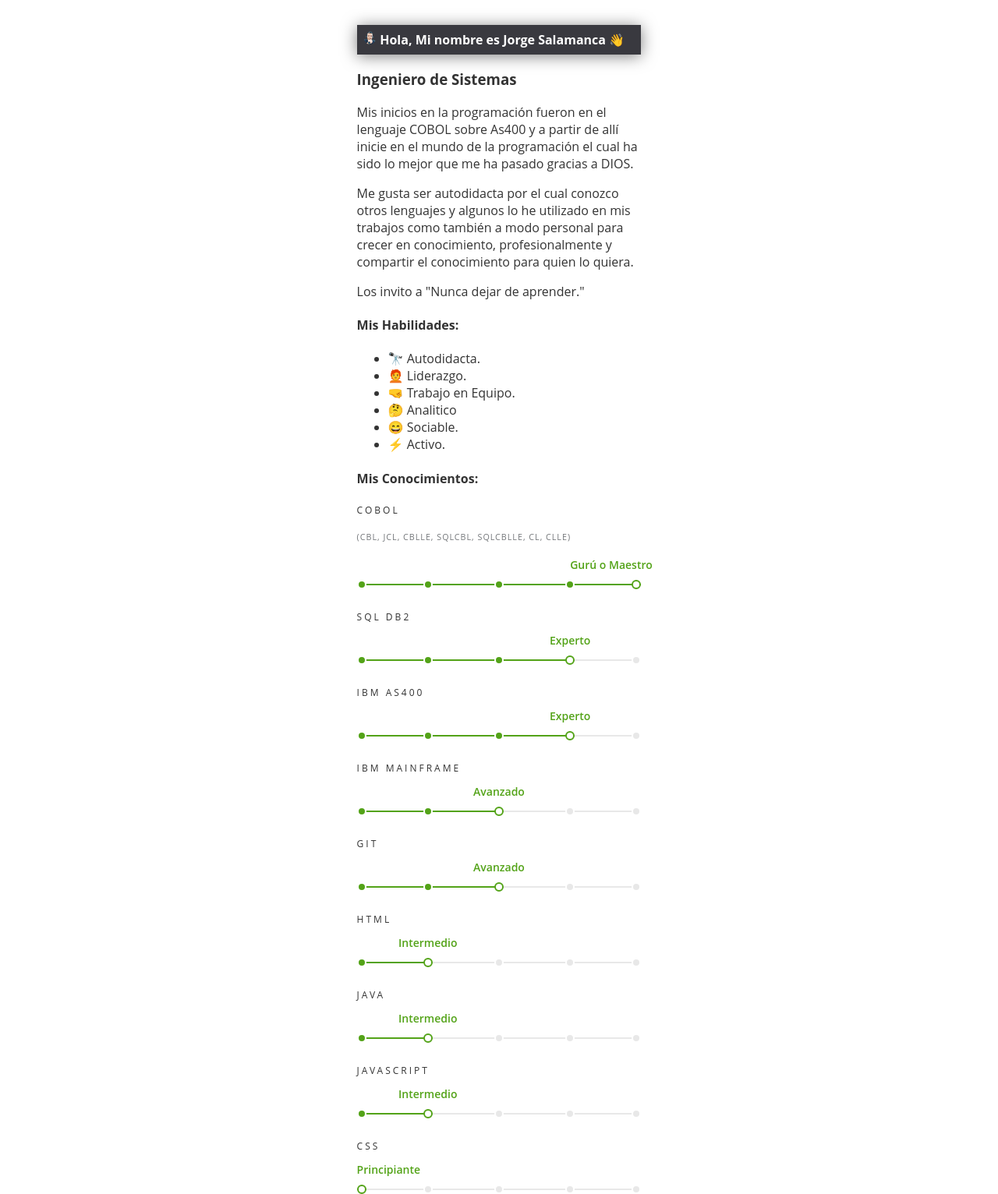
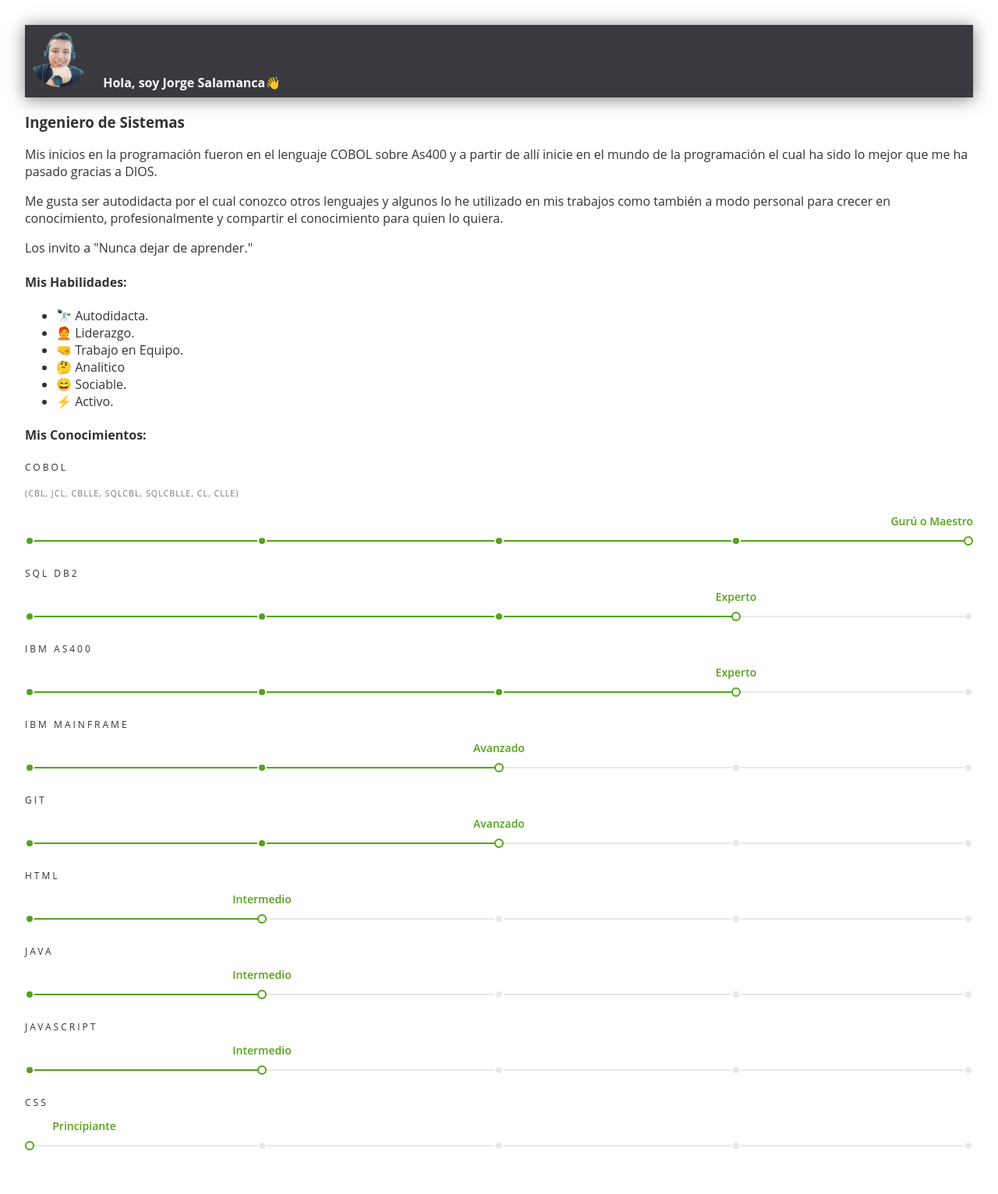
Before and after one commit to Georgesala93/georgesala93.github.io, a plain HTML site: page index.html in a window 1280 px wide. Shown: the whole page at 78% size. After the commit the page ends 1503 px from the top, so only its background shows below. Drawn offline with Linux system fonts and the light colour scheme.

Commit message:
Update index

```diff
--- a/css/style.css
+++ b/css/style.css
@@ -173,22 +173,22 @@ section {
 
 #container
 {
-    width: 30%;
+    width: 100%;
     padding: 0;
     text-align: left;
     border: 0;
     margin: 0 auto;
-    /*position: absolute;*/
+    position: static;
 }
 
 #containerperfil
 {
-    width: 30%;
+    width: 100%;
     padding: 0;
     text-align: left;
     border: 0;
     margin: 0 auto;
-    /*position: absolute;*/
+    position: relative;
     font-family: 'Open Sans', sans-serif;
 }
 
@@ -201,3 +201,15 @@ section {
     margin: 0;
     padding: 0.5em;
 }
+#cabecera #tagline
+{
+    padding: 0 0 0 1em;
+    font-weight: normal;
+    font-size: 1em;
+    font-weight: bold;
+}
+
+#logo {
+  max-width: 6%;
+  height: auto;
+}
--- a/index.html
+++ b/index.html
@@ -3,15 +3,15 @@
 <head>
     <meta charset="UTF-8">
     <meta name="viewport" content="width=device-width, initial-scale=1.0">
-    <title>Perfil</title>
+    <title>Perfil George</title>
     <link rel="stylesheet" media="all" href="css/style.css" />
 
 </head>
 <body>
 <div id="containerperfil">
     <div id="cabecera">
-        <img id="logo" src="img/Perfil2_emote.png" width="5%"/>
-        <span id="tagline">Hola, Mi nombre es Jorge Salamanca 👋</span>
+        <img id="logo" src="img/Perfil.png">
+        <span id="tagline">Hola, soy Jorge Salamanca👋</span>
     </div>
     <div id="comentario">
         <h3>Ingeniero de Sistemas</h3>
```
Also changed, not shown: img/perfil.png (added).
